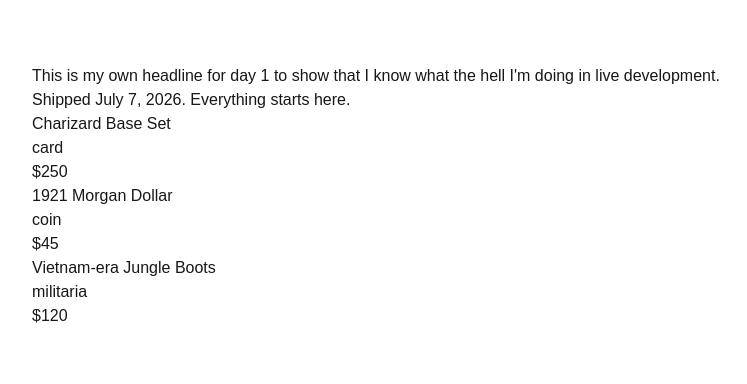
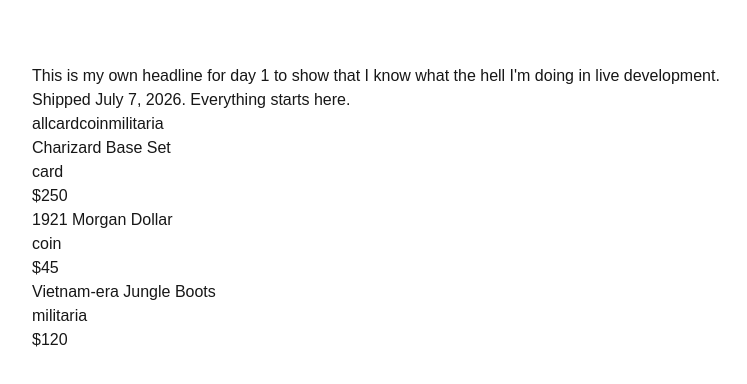
Before and after one commit to ericstevensjr/day1-app, a Next.js app: page / in a window 1280 px wide. Shown: the top 384 px of the page, without its empty margins (32-779 px from the left). Built offline with nearby package versions, Linux system fonts and the light colour scheme.

Commit message:
Add category filter with typed useState and data-driven filter buttons

```diff
--- a/app/page.tsx
+++ b/app/page.tsx
@@ -1,12 +1,28 @@
+"use client";
+
+import { useState } from "react";
 import ItemCard from "@/src/components/ItemCard";
-import { inventory } from "@/src/lib/inventory";
+import { inventory, filterByCategory, type Category } from "@/src/lib/inventory";
 
 export default function Home() {
+  const [selectedCategory, setSelectedCategory] = useState<Category | "all">("all");
+  const visibleItems =
+    selectedCategory === "all"
+      ? inventory
+      : filterByCategory(inventory, selectedCategory);
+
   return (
    <main style={{ padding: "4rem", fontFamily: "sans-serif"}}>
     <h1>This is my own headline for day 1 to show that I know what the hell I'm doing in live development.</h1>
     <p>Shipped July 7, 2026. Everything starts here.</p>
-    {inventory.map((item) => (
+    <div>
+      {(["all", "card", "coin", "militaria"] as const).map((cat) => (
+        <button key={cat} onClick={() => setSelectedCategory(cat)}>
+          {cat}
+        </button>
+      ))}
+    </div>
+    {visibleItems.map((item) => (
       <ItemCard
         key={item.id}
         name={item.name}
--- a/src/lib/inventory.ts
+++ b/src/lib/inventory.ts
@@ -1,5 +1,7 @@
 export type Category = "card" | "coin" | "militaria";
+
 export type InventoryItem = UnsoldItem | SoldItem;
+
 export const inventory: InventoryItem[] = [
     {
         id: "c-001",
@@ -29,3 +31,10 @@
         soldPrice: 110,
     },
 ];
+
+export function filterByCategory(
+    items: InventoryItem[],
+    category: Category
+): InventoryItem[] {
+    return items.filter((item) => item.category === category);
+}
```
